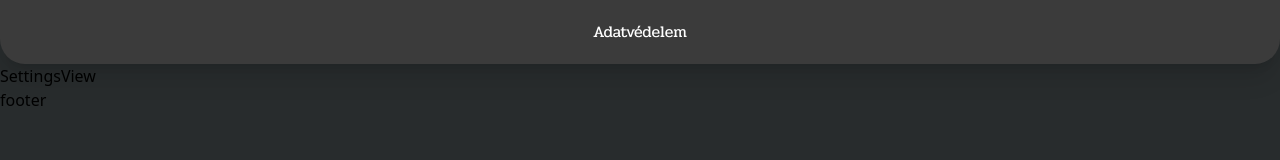
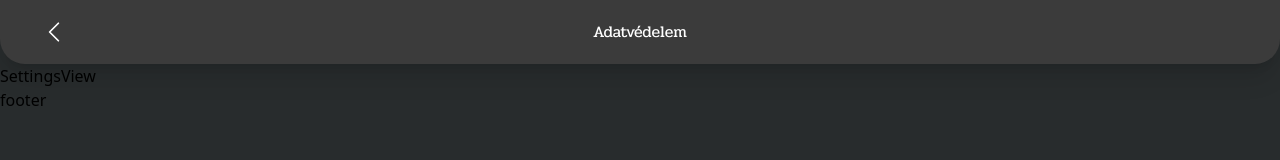
Before and after one commit to zsoltgombocz/chatup-frontend, a React (Vite) app: page /settings/privacy in a window 1280 px wide. Shown: the top 160 px of the page. Built offline with nearby package versions, Linux system fonts and the light colour scheme; a web font is replaced by a local one.

Commit message:
added go back icon

```diff
--- a/src/components/NavigationHeader.tsx
+++ b/src/components/NavigationHeader.tsx
@@ -1,19 +1,28 @@
 import React, { useState, useEffect } from 'react'
-import { useLocation } from 'react-router-dom';
+import { useLocation, useNavigate } from 'react-router-dom';
 import { config } from '../config/headerConfig';
 import { getURLSegment } from '../utils/url';
+import { ChevronLeftIcon } from '@heroicons/react/24/outline'
 
 function NavigationHeader() {
     const location = useLocation();
+    const navigate = useNavigate();
+
     const [title, setTitle] = useState('');
     useEffect(() => {
         const segment: string = getURLSegment(location.pathname, null) || '';
-        console.log(segment);
+
         setTitle(config.routeNames[segment]);
-    }, [location.pathname])
+    }, [location.pathname]);
 
+    const handleBackClick = () => {
+        navigate(-1);
+    }
     return (
-        <div className={'flex flex-row'}><span className={'text'}>{title}</span></div>
+        <div className={'flex flex-row items-center text'}>
+            <ChevronLeftIcon className="absolute left-10 h-7 w-7 cursor-pointer" onClick={handleBackClick} />
+            {title}
+        </div>
     )
 }
 
```
